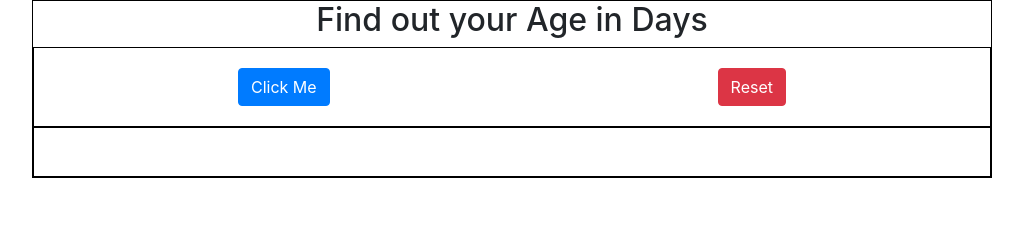
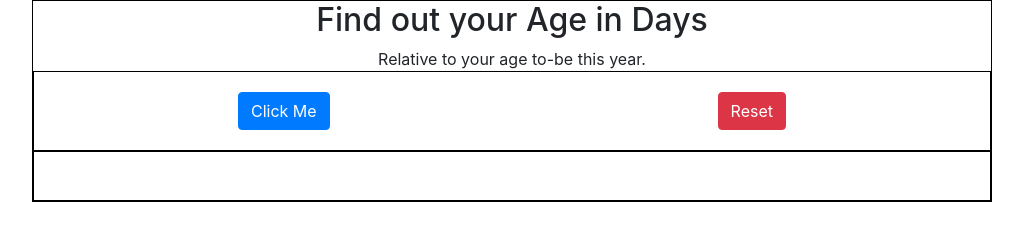
Before and after one commit to Aphrotee/JS-Challenge-1, a plain HTML site: page index.html in a window 1280 px wide. Shown: the whole page, without its empty margins (128-1151 px from the left). Drawn offline with nearby package versions, Linux system fonts and the light colour scheme.

Commit message:
first commit

```diff
--- a/index.html
+++ b/index.html
@@ -10,6 +10,7 @@
 <body>
     <div class="container-1">
         <h2 >Find out your Age in Days</h2>
+        <div>Relative to your age to-be this year.</div>
         <div class="flex-box-container-1">
             <div>
                 <button onclick=ageInDays() class="btn btn-primary">Click Me</button>
```
